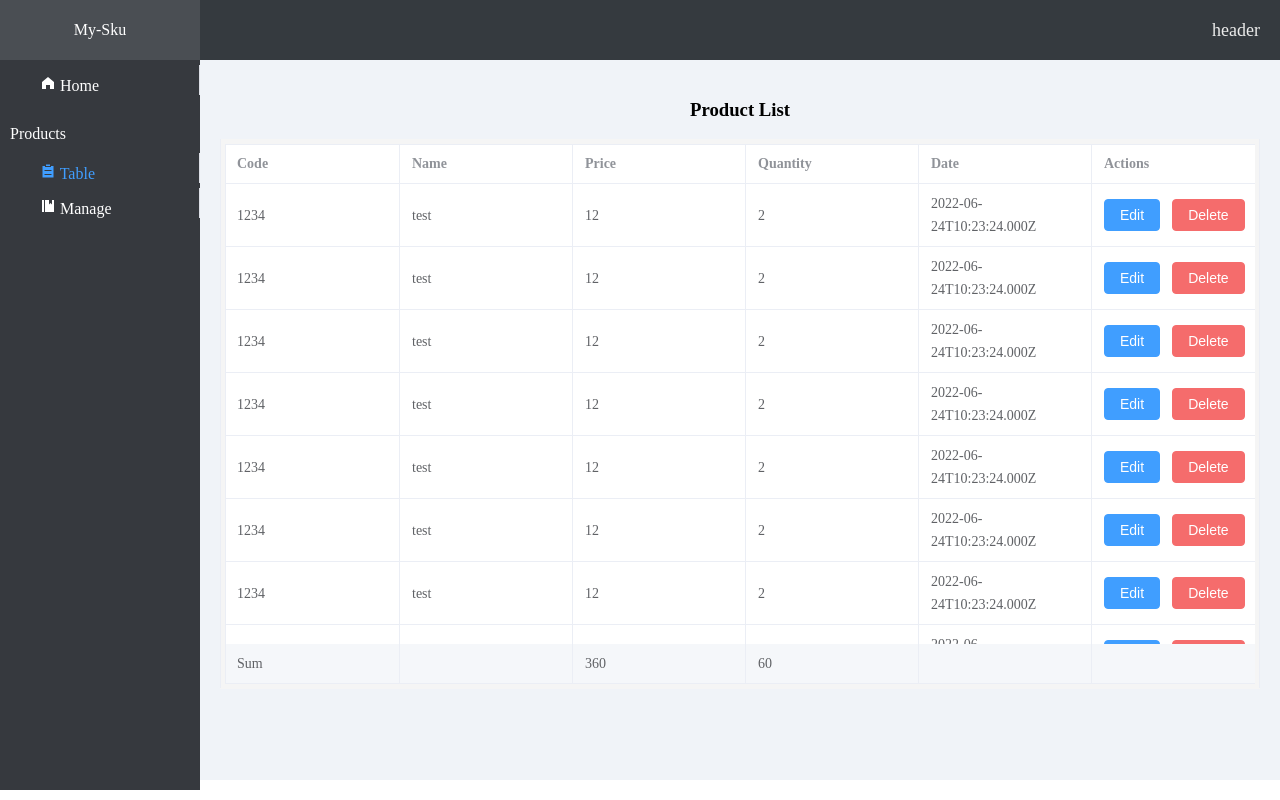
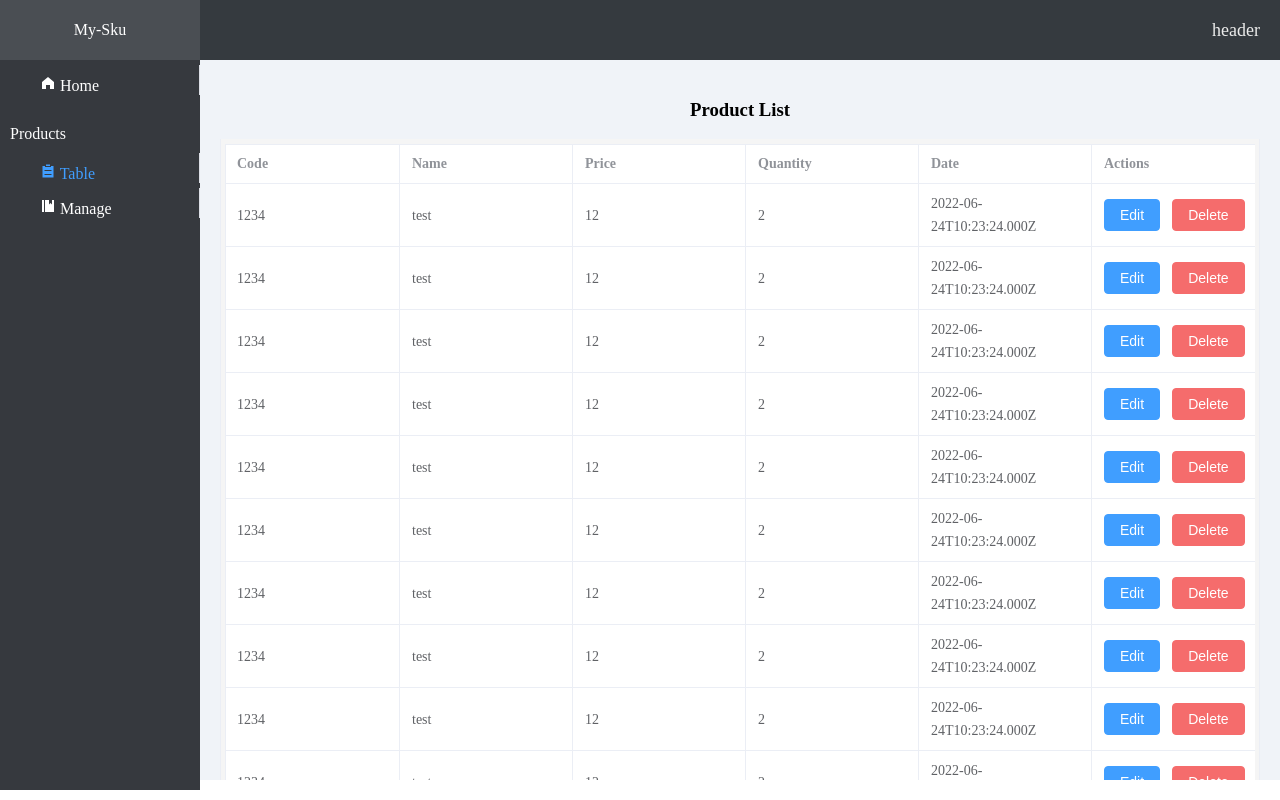
Before and after one commit to zihan1997/My-sku-app_rebuild, a Vue app: page /#/products in a window 1280 px wide. Built offline with nearby package versions, Linux system fonts and the light colour scheme.

Commit message:
- [feat] product management page is functioning, moving on making use of vuex to manage states

```diff
--- a/src/components/products/TableTemplate/MyTable.vue
+++ b/src/components/products/TableTemplate/MyTable.vue
@@ -3,7 +3,6 @@
       :data="data"
       auto
       :width="550"
-      :height="550"
       :border="true"
       @row-click="handleRow"
       show-summary
@@ -44,4 +43,8 @@ export default {
 
 <style scoped>
 
+.el-table {
+  height: fit-content;
+}
+
 </style>
--- a/src/components/products/management/Manage.vue
+++ b/src/components/products/management/Manage.vue
@@ -1,15 +1,24 @@
 <template>
   <el-tabs type="border-card" class="manage-tabs">
-    <el-tab-pane label="Search"> <SearchProduct/> </el-tab-pane>
-    <el-tab-pane label="Add New">Add new here</el-tab-pane>
+
+    <el-tab-pane label="Search">
+      <SearchProduct/>
+    </el-tab-pane>
+
+    <el-tab-pane label="Add New">
+      <AddNewProduct/>
+    </el-tab-pane>
+
   </el-tabs>
 </template>
 
 <script>
 import SearchProduct from "@/components/products/management/tabs/SearchProduct";
+import AddNewProduct from "@/components/products/management/tabs/AddNewProduct";
 export default {
   name: "ManageProducts",
   components: {
+    AddNewProduct,
     SearchProduct
   }
 }
--- /dev/null
+++ b/src/components/products/management/tabs/AddNewProduct.vue
@@ -0,0 +1,18 @@
+<template>
+
+  <ProductForm />
+</template>
+
+<script>
+import ProductForm from "@/components/products/form/ProductForm";
+export default {
+  name: "AddNewProduct",
+  components: {
+    ProductForm
+  }
+}
+</script>
+
+<style scoped>
+
+</style>
--- a/src/router/index.js
+++ b/src/router/index.js
@@ -1,5 +1,5 @@
 import {createRouter, createWebHashHistory}  from 'vue-router'
-import Products from '../components/products/table/ProductListing'
+import Products from '../components/products/table_page/ProductListing'
 import HomePage from "@/components/HomePage";
 import ProductsManage from "@/components/products/management/Manage"
 
```
Also changed, not shown: src/components/products/table_page/ProductListing.vue (renamed from src/components/products/table/ProductListing.vue).
